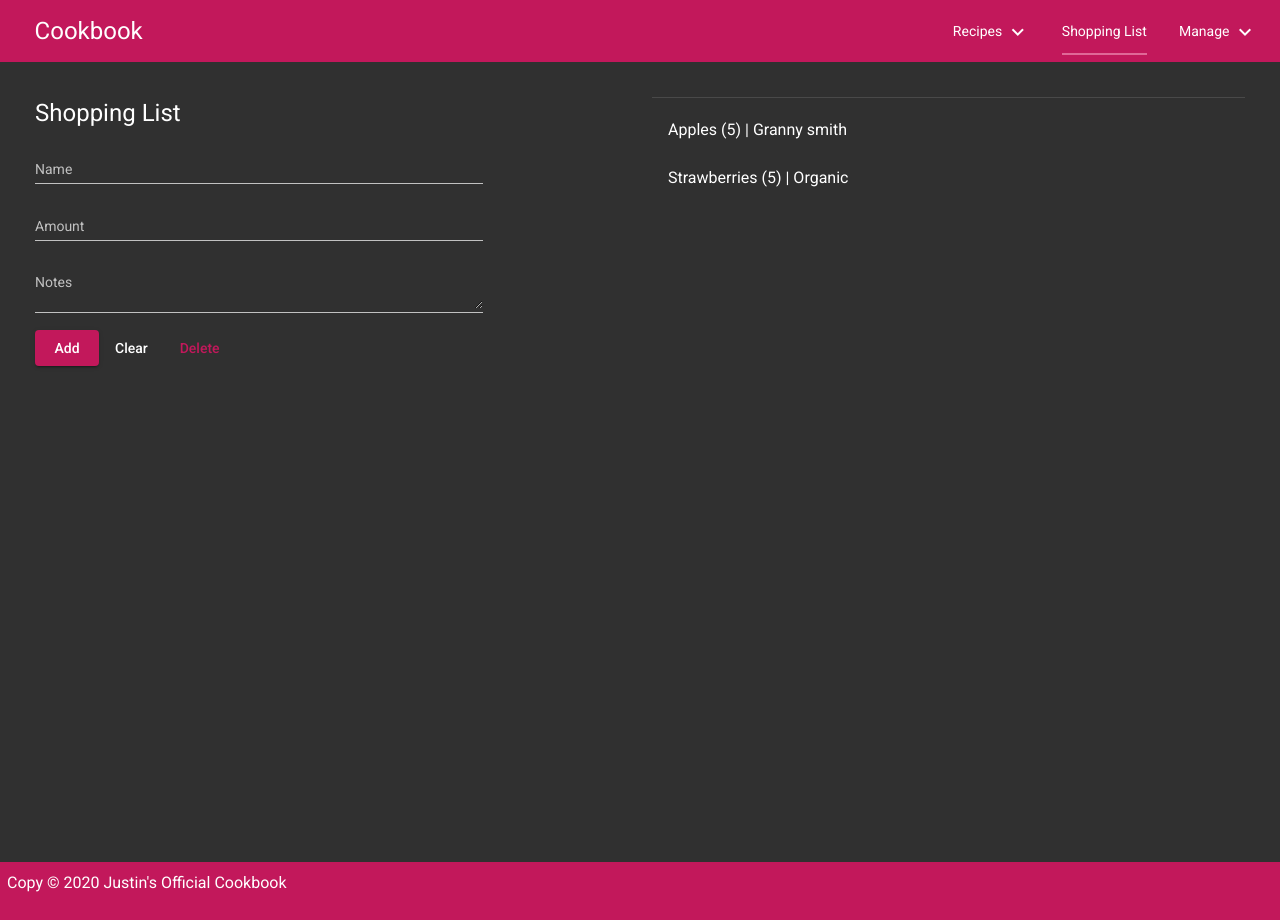
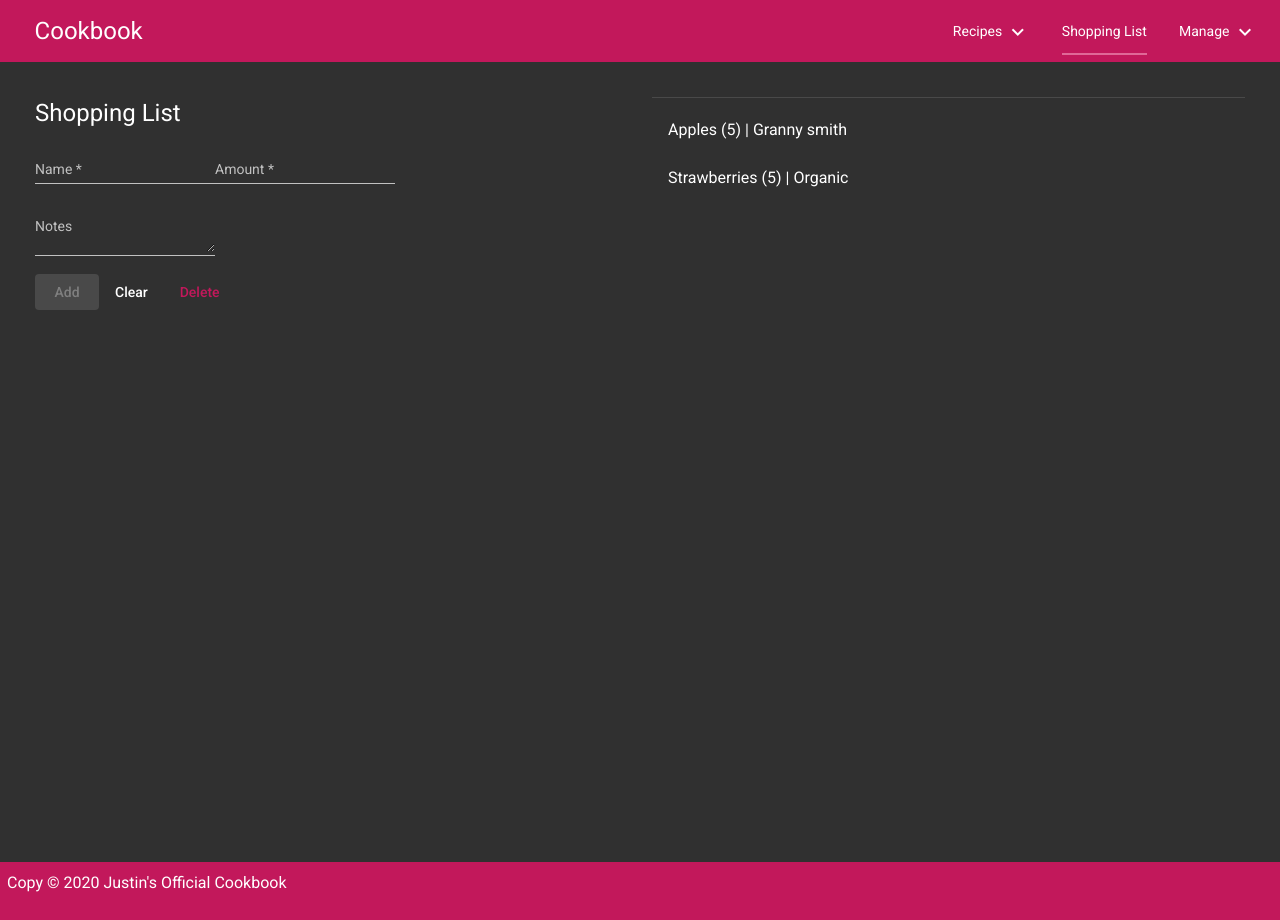
Before and after one commit to llew42/cookbook, an Angular app: page /shopping-list in a window 1280 px wide. Built offline with nearby package versions, Linux system fonts and the light colour scheme.

Commit message:
updating logic to shopping list and ingredient adding

```diff
--- a/src/app/shopping-list/shopping-list-detail/shopping-list-detail.component.html
+++ b/src/app/shopping-list/shopping-list-detail/shopping-list-detail.component.html
@@ -1,25 +1,21 @@
 <div class="form-container">
+  <form (ngSubmit)="onSubmit(shoppingListForm)" #shoppingListForm="ngForm">
     <mat-form-field>
-    <input matInput placeholder="Name" #nameInput>
+      <input matInput placeholder="Name" name="name" ngModel required>
     </mat-form-field>
 
     <mat-form-field>
-    <input type="number" matInput placeholder="Amount" #amountInput>
+      <input type="number" matInput placeholder="Amount" name="amount" ngModel required pattern="^[1-9]+[0-9]*$">
     </mat-form-field>
 
     <mat-form-field>
-    <textarea matInput placeholder="Notes" #notesInput></textarea>
+      <textarea matInput placeholder="Notes" name="note" ngModel></textarea>
     </mat-form-field>
-
-  <!-- <mat-form-field>
-    <mat-select placeholder="Ingredient">
-      <mat-option value="option">Option</mat-option>
-    </mat-select>
-  </mat-form-field> -->
     <div>
-    <button color="primary" mat-raised-button (click)="onAddIngredient()">Add</button>
-    <button mat-button color="info">Clear</button>
-    <button mat-button color="primary">Delete</button>
+      <button type="submit" color="primary" mat-raised-button [disabled]="!shoppingListForm.valid">Add</button>
+      <button type="reset" mat-button color="info">Clear</button>
+      <button type="button" mat-button color="primary">Delete</button>
     </div>
+  </form>
 </div>
 <br />
--- a/src/app/shopping-list/shopping-list-detail/shopping-list-detail.component.ts
+++ b/src/app/shopping-list/shopping-list-detail/shopping-list-detail.component.ts
@@ -1,6 +1,7 @@
-import { Component, ElementRef, OnInit, ViewChild } from '@angular/core';
+import { Component, OnInit, ViewChild } from '@angular/core';
 import { Ingredient } from 'src/app/models/ingredient.model';
 import { ShoppingListService } from '../shopping-list.service';
+import { NgForm } from '@angular/forms';
 
 @Component({
   selector: 'app-shopping-list-detail',
@@ -8,12 +9,10 @@ import { ShoppingListService } from '../shopping-list.service';
   styleUrls: ['./shopping-list-detail.component.scss']
 })
 export class ShoppingListDetailComponent implements OnInit {
-  @ViewChild('nameInput') nameInputRef: ElementRef;
-  @ViewChild('amountInput') amountInputRef: ElementRef;
-  @ViewChild('notesInput') notesInputRef: ElementRef;
-  // category = {
-  //   name: ['Vegetable', 'Fruit', 'Bakery', 'Dairy', 'Meat', 'Canned Goods', 'Desserts', 'Cookies', 'Cereal']
-  // }
+  name: '';
+  amount: null;
+  note: ''
+  submitted = false;
 
   constructor(private shoppingListService: ShoppingListService) { }
 
@@ -21,12 +20,13 @@ export class ShoppingListDetailComponent implements OnInit {
 
   }
 
-  onAddIngredient(){
-    const name = this.nameInputRef.nativeElement.value
-    const amount = this.amountInputRef.nativeElement.value
-    const notes = this.notesInputRef.nativeElement.value
-    const newIngredient = new Ingredient(name, amount, notes);
+  onSubmit(form: NgForm) {
+    this.submitted = true;
+    const value = form.value;
+    const newIngredient = new Ingredient(value.name, value.amount, value.note)
     this.shoppingListService.addIngredient(newIngredient);
+
+    form.resetForm();
   }
 
 }
--- a/src/app/shopping-list/shopping-list.component.html
+++ b/src/app/shopping-list/shopping-list.component.html
@@ -6,8 +6,14 @@
   <div class="column">
     <mat-divider></mat-divider>
     <mat-list>
-      <mat-list-item *ngFor="let ingredient of ingredients">
-        {{ingredient.name}} ({{ingredient.amount}}) | {{ingredient.notes}}
+      <mat-list-item
+        *ngFor="let ingredient of ingredients"
+        (click)="onEdit()"
+      >
+        <span>
+          {{ingredient.name}} ({{ingredient.amount}})
+          <span *ngIf="ingredient.notes">| {{ingredient.notes}}</span>
+        </span>
       </mat-list-item>
     </mat-list>
   </div>
```
Lines whose indentation alone changed are shown as unchanged.
